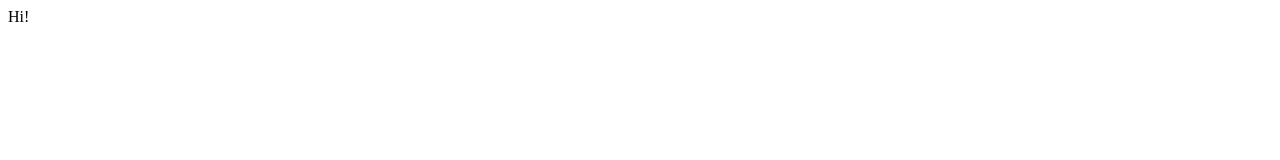
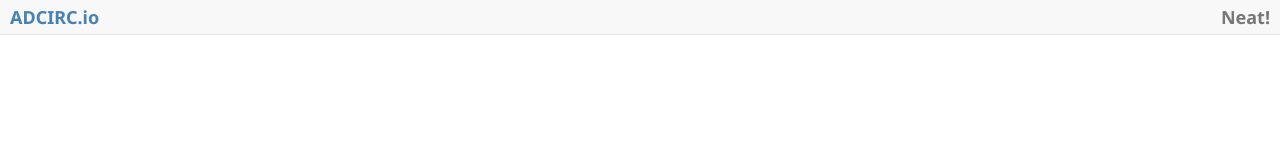
Before and after one commit to adcirc-io/adcirc.io, a website: page index.html in a window 1280 px wide. Drawn offline with Linux system fonts and the light colour scheme.

Commit message:
Set up sass

```diff
--- /dev/null
+++ b/css/_colors.scss
@@ -0,0 +1,4 @@
+$color-primary: steelblue;
+$color-light: #f8f8f8;
+$color-light-border: #e7e7e7;
+$color-dark: #777777;
--- /dev/null
+++ b/css/_fonts.scss
@@ -0,0 +1,5 @@
+@import url('https://fonts.googleapis.com/css?family=Noto+Sans:400,400i,700');
+@import url('https://fonts.googleapis.com/css?family=PT+Sans:400,400i,700|PT+Serif:400,400i,700');
+
+$font-sans: "Noto Sans", sans-serif;
+$font-serif: "PT Serif", serif;
--- /dev/null
+++ b/css/index.scss
@@ -0,0 +1,58 @@
+@import "fonts";
+@import "colors";
+
+body {
+  font: 100% $font-sans;
+  margin: 0;
+}
+
+.dashboard {
+  width: 100%;
+  height: 100%;
+  overflow: hidden;
+  display: flex;
+  flex-direction: column;
+
+  .header {
+
+    min-height: 20px;
+    background-color: $color-light;
+    border-bottom: 1px solid $color-light-border;
+    display: flex;
+    align-items: baseline;
+
+    > .left {
+
+      display: flex;
+      align-items: baseline;
+      flex: 1 0 auto;
+
+    }
+
+    > .right {
+
+      display: flex;
+      align-items: baseline;
+
+    }
+
+    .title {
+
+      color: $color-dark;
+      font-size: 18px;
+      font-weight: 800;
+      padding: 5px 10px;
+
+      &:hover { color: $color-primary }
+
+    }
+
+    .links {
+
+      font-size: 14px;
+
+    }
+
+  }
+
+}
--- a/index.html
+++ b/index.html
@@ -1,4 +1,3 @@
-
 <!DOCTYPE html>
 <html lang="en">
 <head>
@@ -8,9 +7,20 @@
     <script src="lib/d3.v4.min.js"></script>
     <script src="lib/adcirc-lib.min.js"></script>
 
+    <link href="css/index.css" rel="stylesheet">
+
 
 </head>
 <body>
-    Hi!
+    <div class="dashboard">
+        <div class="header">
+            <div class="left">
+                <div class="title">ADCIRC.io</div>
+            </div>
+            <div class="right">
+                <div class="title">Neat!</div>
+            </div>
+        </div>
+    </div>
 </body>
 </html>
```
Also changed, not shown: package.json (added, +17 -0 lines), css/index.css (added), 2 other files.
